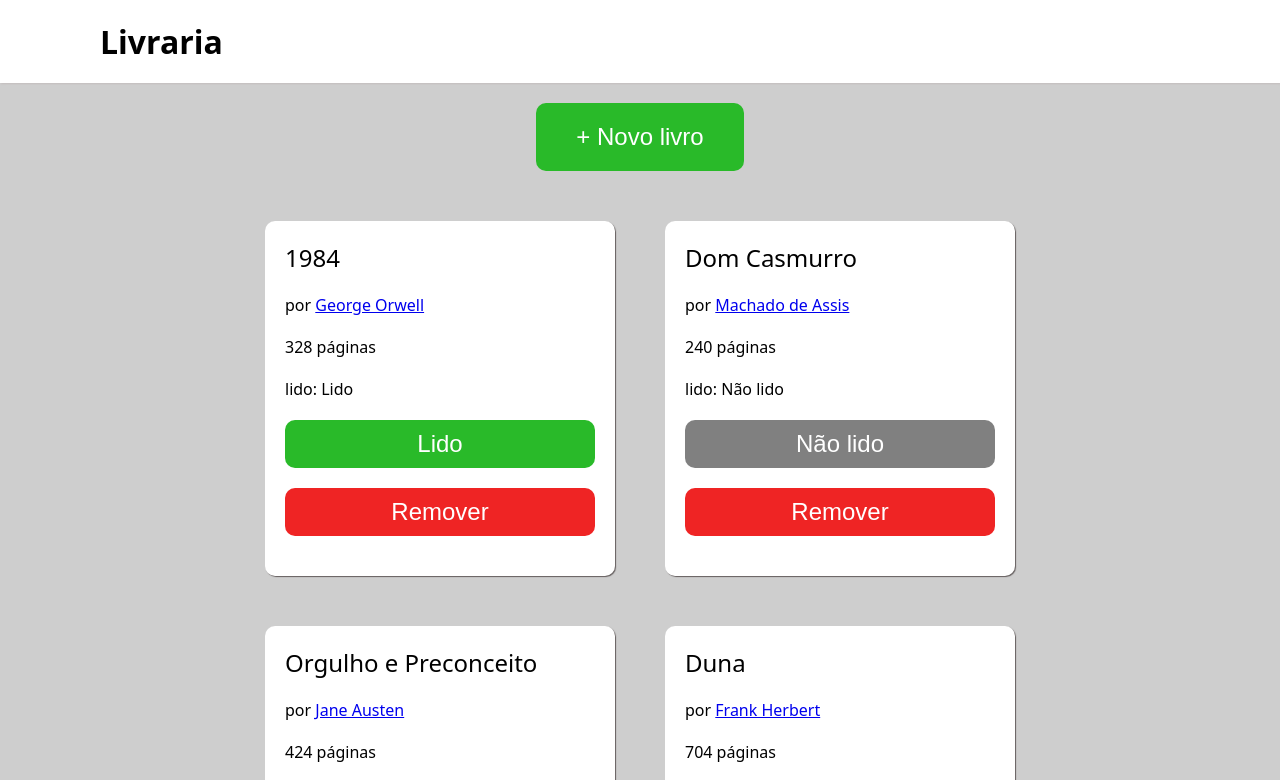
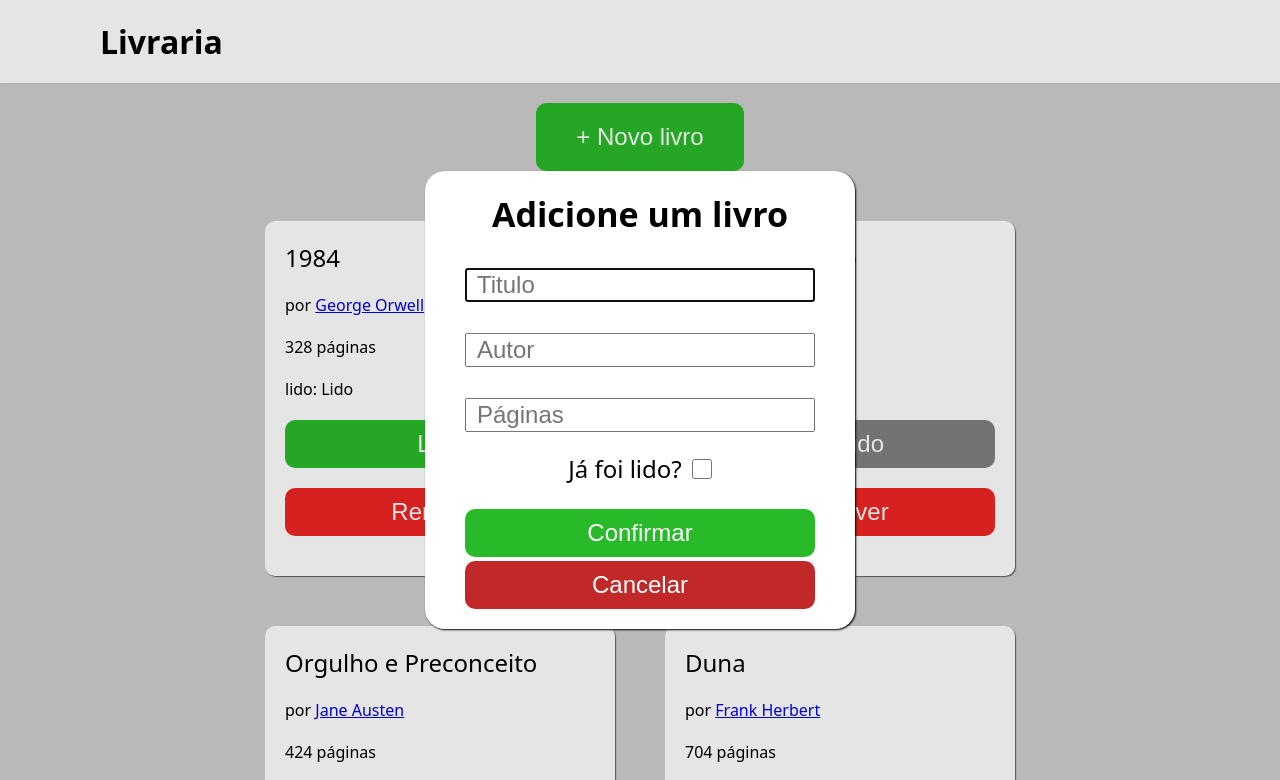
Before and after one commit to NascimentoMatheus1/Livraria, a plain HTML site: page index.html in a window 1280 px wide. Both pictures are taken after a click on the button "+ Novo livro". Shown: the top 780 px of the page. Drawn offline with Linux system fonts and the light colour scheme; a script that the page names is missing.

Commit message:
Feat: Criar o modal de adicionar um novo livro

```diff
--- /dev/null
+++ b/dialog.js
@@ -0,0 +1,29 @@
+import { mostrarLivros } from "./script.js";
+const addLivro = document.getElementById("addLivro");
+const cancelButton = document.getElementById("cancel");
+const dialog = document.getElementById("AddDialog");
+const form = document.querySelector('form');
+
+
+addLivro.addEventListener("click", (e) => {
+  e.preventDefault();
+  dialog.showModal();
+  console.log(dialog.returnValue)
+});
+
+cancelButton.addEventListener("click", (e) => {
+  e.preventDefault();
+  dialog.close();
+  console.log(dialog.returnValue)
+});
+
+form.addEventListener('submit', (e) => {
+  e.preventDefault();
+
+  const data = new FormData(e.target)
+  const { titulo, autor, pag, lido} = Object.fromEntries(data.entries());
+  console.log(titulo, autor, pag, lido);
+
+  addLivroParaLivraria(titulo, autor, pag, lido);
+  mostrarLivros();
+})
--- a/index.html
+++ b/index.html
@@ -13,6 +13,28 @@
         <h1>Livraria</h1>
     </header>
     <main>
+         <dialog id="AddDialog">
+            <p>Adicione um livro</p>
+            <form>
+                <input type="text" id="titulo" name="titulo"
+                required placeholder="Titulo">
+
+                <input type="text" id="autor" name="autor"
+                required placeholder="Autor">
+
+                <input type="number" id="pag" name="pag"
+                min="1" max="10000" placeholder="Páginas">
+
+                <div class="checkbox-control">
+                    <label for="lido">Já foi lido?</label>
+                    <input type="checkbox" id="lido" name="lido">
+                </div>
+                <div class="dialog-actions">
+                    <button type="submit">Confirmar</button>
+                    <button id="cancel" type="reset">Cancelar</button>
+                </div>
+            </form>
+         </dialog>
         <button id="addLivro"> + Novo livro</button>
         <div id="container">
         </div>
--- a/style.css
+++ b/style.css
@@ -30,6 +30,70 @@ main{
   display: flex;
   flex-direction: column;
 }
+
+dialog{
+  width: 350px;
+  padding: 20px 40px;
+  border: none;
+  border-radius: 20px;
+  box-shadow: 1px 1px 2px black;
+  font-size: 34px;
+  align-self: center;
+  justify-self: center;
+}
+
+dialog > p {
+  font-weight: 700;
+  text-align: center;
+  margin-bottom: 20px;
+}
+
+form > input{
+  box-sizing: border-box;
+  width: 100%;
+  height: 34px;
+  margin-bottom: 20px;
+  padding: 10px;
+  font-size: 24px;
+}
+
+.checkbox-control{
+  font-size: 24px;
+  display: flex;
+  align-items: center;
+  justify-content: center;
+  margin-bottom: 20px;
+}
+
+.checkbox-control > input{
+  height: 20px;
+  width: 20px;
+  margin-left: 10px;
+}
+
+.dialog-actions > button{
+  width: 100%;
+  padding: 10px;
+}
+
+.dialog-actions > button[type="submit"]{
+  background-color: rgb(41, 186, 41);
+  color: white;
+}
+
+.dialog-actions > button[type="submit"]:hover{
+  background-color: green;
+}
+
+.dialog-actions > button[type="reset"]{
+  background-color: rgb(193, 40, 40);
+  color: white;
+}
+
+.dialog-actions > button[type="reset"]:hover{
+  background-color: rgb(132, 14, 14);
+}
+
 
 #addLivro{
   align-self: center;
```
